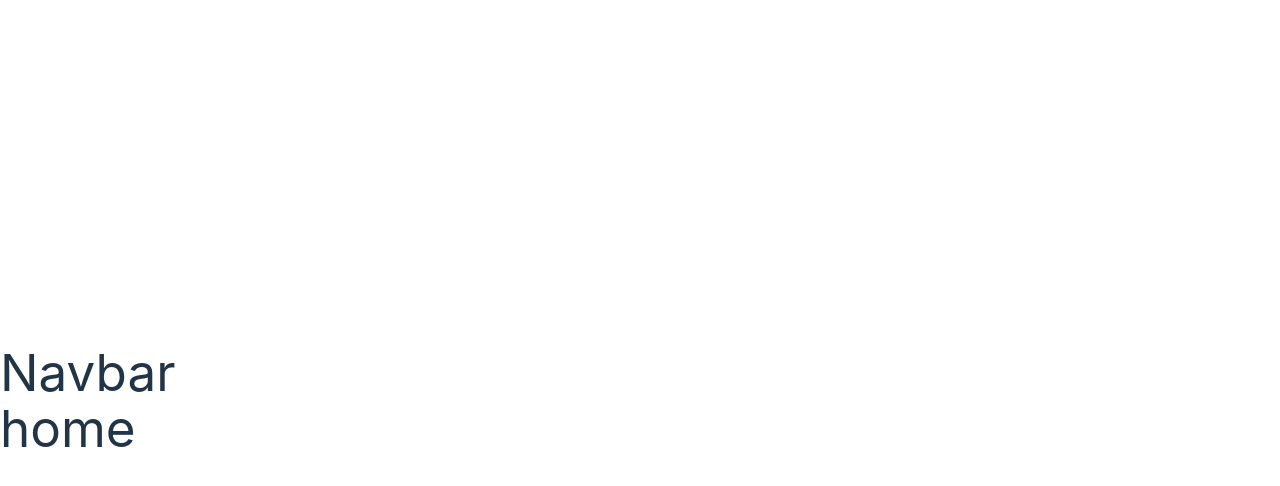
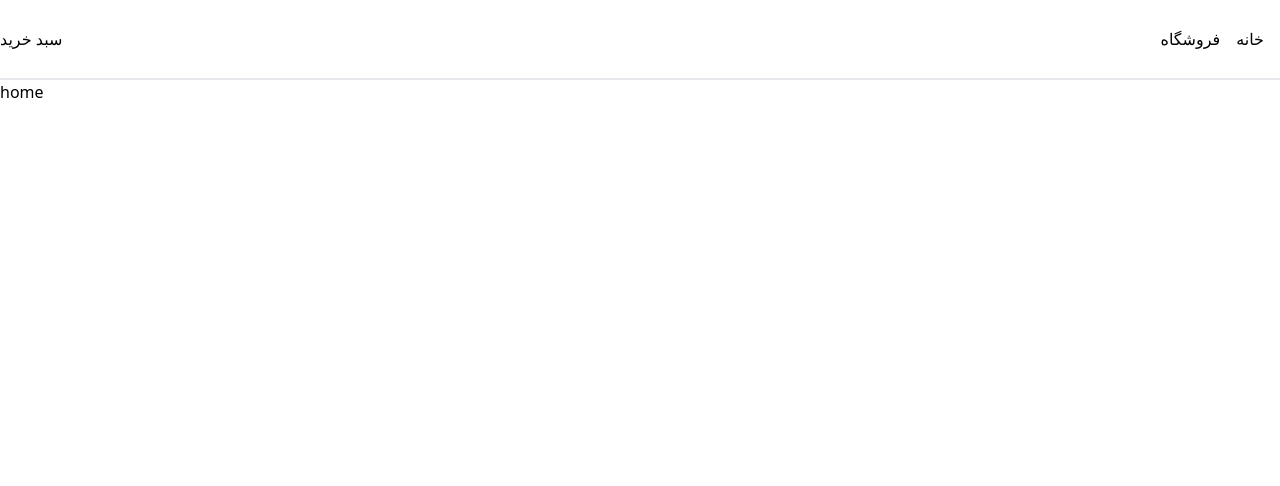
Before and after one commit to MRFAKE2002/react-shop, a React (Vite) app: page / in a window 1280 px wide. Shown: the top 486 px of the page. Built offline with nearby package versions, Linux system fonts and the light colour scheme.

Commit message:
Make our navbar and make Container component

```diff
--- /dev/null
+++ b/src/components/container/Container.tsx
@@ -0,0 +1,21 @@
+// libraries
+import React from 'react'
+
+interface IContainer {
+  children: React.ReactNode
+}
+
+function Container({children}: IContainer) {
+  return (
+    /*
+      ma in component ro sakhtim baraye zamani ke mikhaim az chap va rast fasele bedim va inke dige baghie tag ha be surat children
+      dakhel in component mian.
+      dar inja 'mx-auto' yani az chap va rast be surat automat biad vasat.
+    */
+    <div className="container mx-auto">
+      {children}
+    </div>
+  )
+}
+
+export default Container
--- a/src/components/navbar/Navbar.tsx
+++ b/src/components/navbar/Navbar.tsx
@@ -1,11 +1,50 @@
-import React from 'react'
+// libraries
+import { Link } from "react-router-dom";
+
+// components
+import Container from "../container/Container";
 
 function Navbar() {
   return (
-    <>
-      <h1>Navbar</h1>
-    </>
-  )
+    /*
+      dar inja baraye inke betunim link ha va button ke sakhtim kenare ham gharar bedim bayad az 'flex' estefade konim.
+      baraye inke button va link ha fasele dashte bashan az ham bayad az 'justify-between' estefade konim.
+      baraye inke dar samt chap va link ha dar samt rast bashan bayad az 'flex-row-reverse' estefade konim.
+      baraye inke ham button va ham link ha vasat bian az bala va payin bayad az 'items-center' estefade konim.
+    */
+    <div className="h-20 border-b-2 flex items-center">
+      {/*
+        baraye gozashtan fasele az chap va rast az component container estefade mikonim va be onvan children pas midim.
+        chon ma alan ba gozoshtan component oun class tailwind ke dar div bala bud emal nemishe pas bayad biaim yek div dige
+        bezarim ke betunim behesh style bedim.
+      */}
+      <Container>
+        <div className="flex justify-between flex-row-reverse ">
+          {/*
+            dar inja baraye inke link hayi ke sakhtim zire ham nabashe va kenar ham bashe pas bayad az 'flex' estefade konim.
+            va baraye inke jaye in link ha bar aks neshun dade beshe bayad az 'flex-row-reverse' estefade konim.
+          */}
+          <ul className="flex flex-row-reverse">
+            <li className="mx-4">
+              {/*
+                dar inja baraye sakht link ya safhe bandi dar react bayad az tag 'Link' estefade konim ke dar inja amalan baraye ma
+                miad tag '<a href=""></a>' misaze va dar tag 'a' ma href darim baraye vared kardan url ke mikahim berim vali dar
+                inja ma az element 'to' estefade mikonim va daghighan hamun url ke be onvan 'path' dar tag 'Route' dar App.tsx
+                dadim bayad dade behse
+              */}
+              <Link to="/">خانه</Link>
+            </li>
+            <li>
+              <Link to="/store">فروشگاه</Link>
+            </li>
+          </ul>
+          <div>
+            <button>سبد خرید</button>
+          </div>
+        </div>
+      </Container>
+    </div>
+  );
 }
 
-export default Navbar
+export default Navbar;
--- a/src/index.css
+++ b/src/index.css
@@ -1,72 +1,3 @@
 @tailwind base;
 @tailwind components;
 @tailwind utilities;
-
-:root {
-  font-family: Inter, system-ui, Avenir, Helvetica, Arial, sans-serif;
-  line-height: 1.5;
-  font-weight: 400;
-
-  color-scheme: light dark;
-  color: rgba(255, 255, 255, 0.87);
-  background-color: #242424;
-
-  font-synthesis: none;
-  text-rendering: optimizeLegibility;
-  -webkit-font-smoothing: antialiased;
-  -moz-osx-font-smoothing: grayscale;
-}
-
-a {
-  font-weight: 500;
-  color: #646cff;
-  text-decoration: inherit;
-}
-a:hover {
-  color: #535bf2;
-}
-
-body {
-  margin: 0;
-  display: flex;
-  place-items: center;
-  min-width: 320px;
-  min-height: 100vh;
-}
-
-h1 {
-  font-size: 3.2em;
-  line-height: 1.1;
-}
-
-button {
-  border-radius: 8px;
-  border: 1px solid transparent;
-  padding: 0.6em 1.2em;
-  font-size: 1em;
-  font-weight: 500;
-  font-family: inherit;
-  background-color: #1a1a1a;
-  cursor: pointer;
-  transition: border-color 0.25s;
-}
-button:hover {
-  border-color: #646cff;
-}
-button:focus,
-button:focus-visible {
-  outline: 4px auto -webkit-focus-ring-color;
-}
-
-@media (prefers-color-scheme: light) {
-  :root {
-    color: #213547;
-    background-color: #ffffff;
-  }
-  a:hover {
-    color: #747bff;
-  }
-  button {
-    background-color: #f9f9f9;
-  }
-}
```
Also changed, not shown: 1 other file (tests, documents, lock files or other folders).
